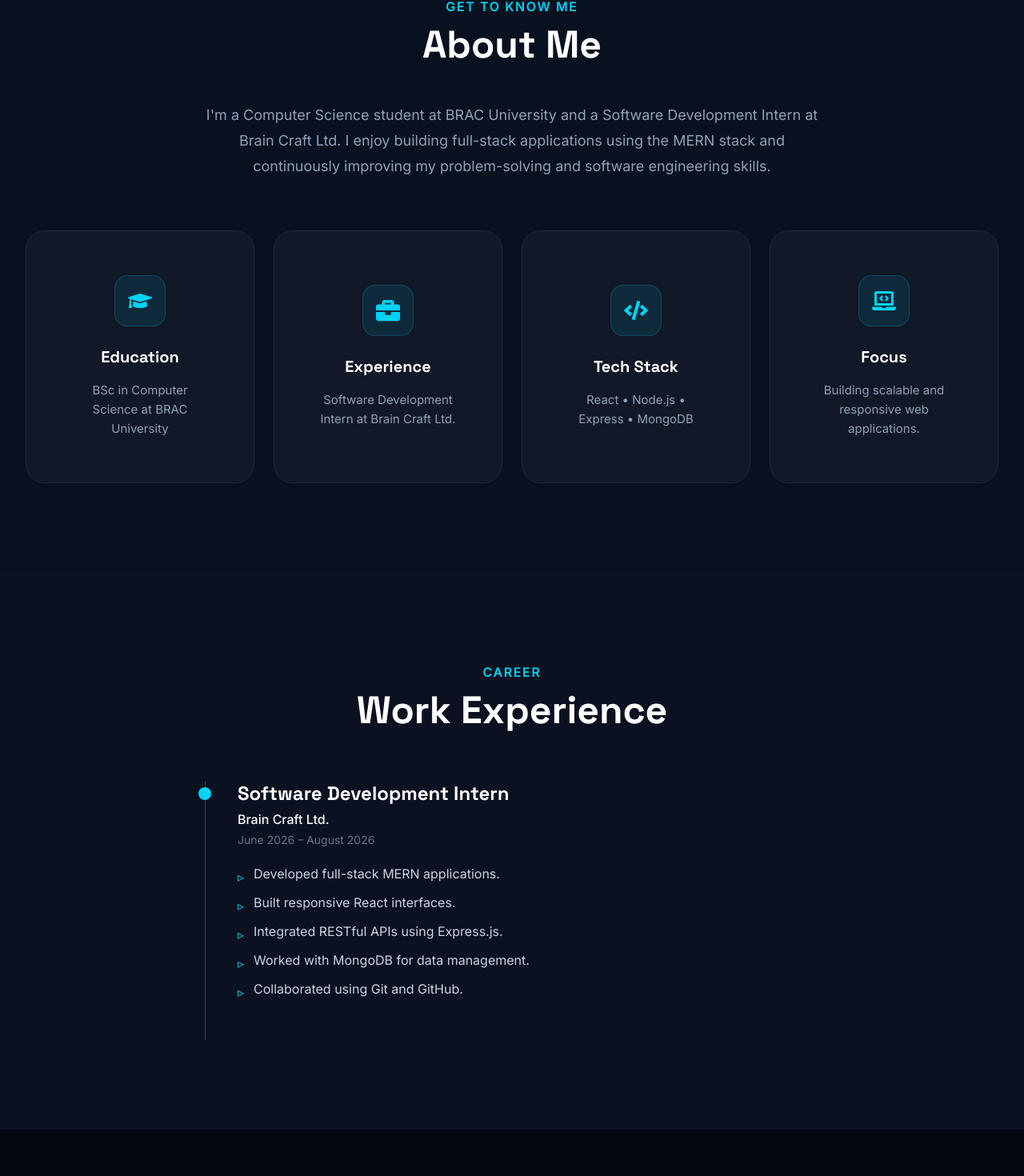
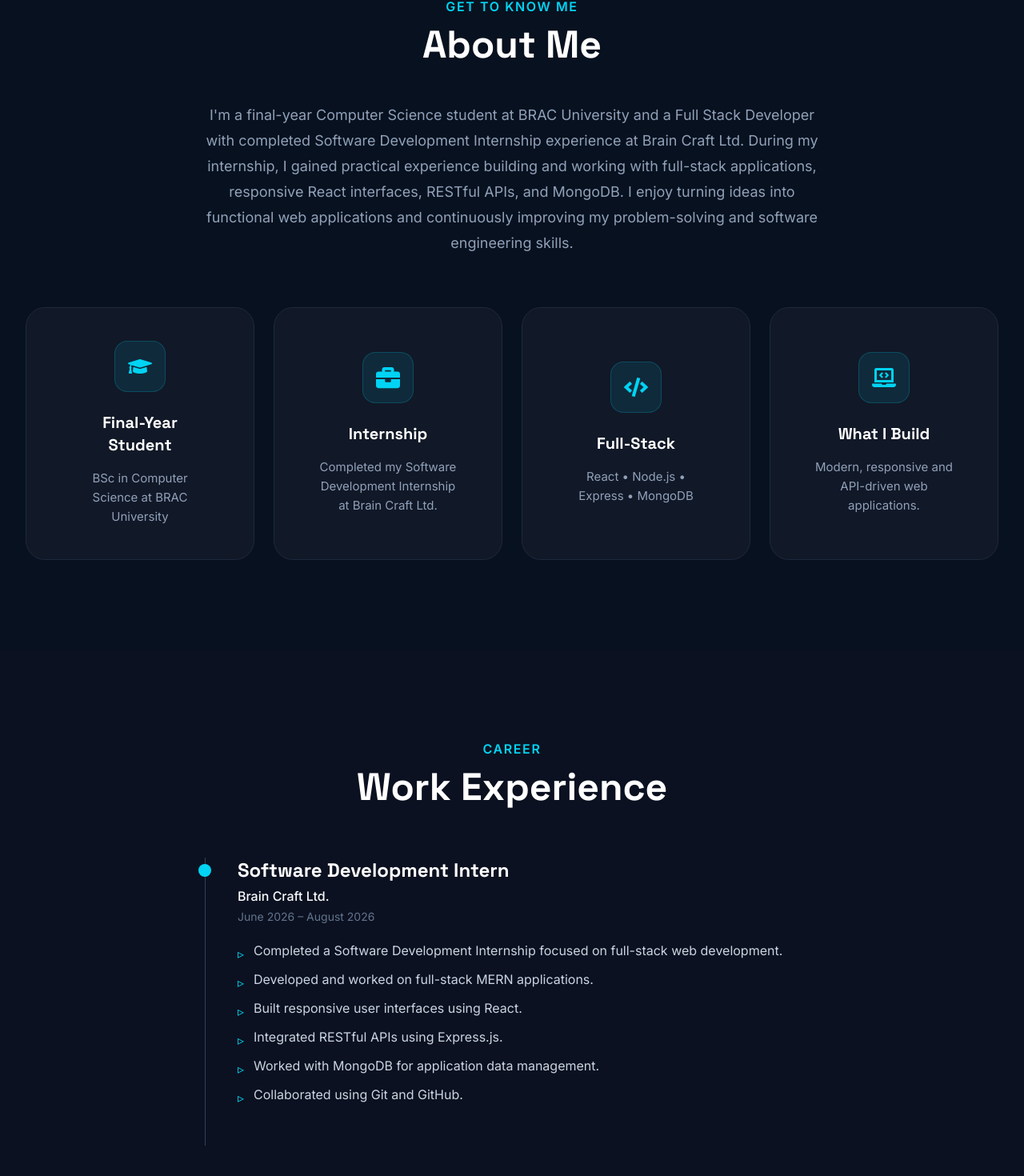
Before and after one commit to fahimsna/portfolio, a React (Vite) app: page / in a window 1280 px wide. Shown: the part 916-2386 px from the top of the page at 80% size. Built offline with nearby package versions, Linux system fonts and the light colour scheme.

Commit message:
Updated about.jsx

```diff
--- a/src/data/portfolioData.js
+++ b/src/data/portfolioData.js
@@ -2,7 +2,7 @@ const portfolioData = {
   personal: {
     name: "Fahim Shahriar Nur",
     title: "Full Stack Developer",
-    subtitle: "Computer Science Student & Software Development Intern",
+    subtitle: "Final-Year Computer Science Student & Full Stack Developer",
     location: "Dhaka, Bangladesh",
 
     email: "YOUR_EMAIL@gmail.com",
@@ -14,12 +14,12 @@ const portfolioData = {
     resume: "/resume.pdf",
 
     heroDescription:
-      "I build secure, scalable, and responsive web applications using React, Node.js, Express.js, and MongoDB. I enjoy solving real-world problems with clean architecture and modern UI.",
+      "I build secure, scalable, and responsive web applications using React, Node.js, Express.js, and MongoDB. As a final-year Computer Science student with completed software development internship experience, I enjoy solving real-world problems through clean architecture, modern UI, and practical full-stack development.",
   },
 
   about: {
     description:
-      "I'm a Computer Science student at BRAC University and a Software Development Intern at Brain Craft Ltd. I enjoy building full-stack applications using the MERN stack and continuously improving my problem-solving and software engineering skills.",
+      "I'm a final-year Computer Science student at BRAC University and a Full Stack Developer with completed Software Development Internship experience at Brain Craft Ltd. During my internship, I gained practical experience building and working with full-stack applications, responsive React interfaces, RESTful APIs, and MongoDB. I enjoy turning ideas into functional web applications and continuously improving my problem-solving and software engineering skills.",
   },
 
   experience: [
@@ -29,10 +29,11 @@ const portfolioData = {
       role: "Software Development Intern",
       duration: "June 2026 – August 2026",
       responsibilities: [
-        "Developed full-stack MERN applications.",
-        "Built responsive React interfaces.",
+        "Completed a Software Development Internship focused on full-stack web development.",
+        "Developed and worked on full-stack MERN applications.",
+        "Built responsive user interfaces using React.",
         "Integrated RESTful APIs using Express.js.",
-        "Worked with MongoDB for data management.",
+        "Worked with MongoDB for application data management.",
         "Collaborated using Git and GitHub.",
       ],
     },
@@ -70,36 +71,115 @@ const portfolioData = {
     {
       title: "NexPlay",
       description:
-        "Entertainment discovery platform with authentication, dashboards, campaign management, and REST APIs.",
+        "A full-stack entertainment platform featuring authentication, content discovery, dashboards, API-driven functionality, and a responsive modern interface.",
 
-      tech: ["React", "Node.js", "Express", "MongoDB", "Tailwind"],
+      tech: [
+        "React",
+        "Vite",
+        "Tailwind CSS",
+        "Node.js",
+        "Express.js",
+        "MongoDB",
+        "Mongoose",
+        "REST API",
+        "Axios",
+        "JWT",
+      ],
 
-      github: "",
-      live: "",
+      github: "https://github.com/fahimsna/NexPlay",
+      live: "https://nex-play-mu.vercel.app/",
       image: "",
     },
 
     {
       title: "Disaster Management System",
       description:
-        "Disaster response platform featuring donation management, volunteers, authentication, and role-based access.",
+        "A full-stack disaster relief coordination platform featuring authentication, campaign management, volunteer coordination, donation management, and Stripe-powered payments.",
 
-      tech: ["React", "Express", "MongoDB", "Stripe"],
+      tech: [
+        "React",
+        "Vite",
+        "Tailwind CSS",
+        "Node.js",
+        "Express.js",
+        "MongoDB",
+        "Mongoose",
+        "Stripe",
+        "Axios",
+        "JWT",
+      ],
 
-      github: "",
-      live: "",
+      github: "https://github.com/fahimsna/disaster-relief-coordination-system",
+      live: "https://disaster-relief-coordination-system-steel.vercel.app/",
       image: "",
     },
 
     {
-      title: "Part-Time Job Portal",
+      title: "Gontobbo",
       description:
-        "MERN-based job portal connecting students and employers with authentication and CRUD functionality.",
+        "A full-stack web application built with React and Node.js featuring a responsive interface, authentication, REST APIs, and MongoDB-based application functionality.",
 
-      tech: ["React", "Express", "MongoDB"],
+      tech: [
+        "React",
+        "Vite",
+        "Tailwind CSS",
+        "Node.js",
+        "Express.js",
+        "MongoDB",
+        "REST API",
+        "Axios",
+        "JWT",
+      ],
 
       github: "",
-      live: "",
+      live: "https://gontobbo-chi.vercel.app/",
+      image: "",
+    },
+
+    {
+      title: "StudentMS",
+      description:
+        "A student management system designed to organize and manage student information through a responsive React interface and a Node.js, Express, and MongoDB backend.",
+
+      tech: [
+        "React",
+        "Vite",
+        "Tailwind CSS",
+        "JavaScript",
+        "Node.js",
+        "Express.js",
+        "MongoDB",
+        "Mongoose",
+        "REST API",
+        "Axios",
+      ],
+
+      github: "",
+      live: "https://student-management-system-mocha-gamma.vercel.app/",
+      image: "",
+    },
+
+    {
+      title: "To Do List App",
+      description:
+        "A responsive productivity application for creating and managing everyday tasks, built with React, JavaScript, and Tailwind CSS.",
+
+      tech: ["React", "Vite", "JavaScript", "Tailwind CSS", "CSS3"],
+
+      github: "",
+      live: "https://to-do-list-app-pi-steel.vercel.app/",
+      image: "",
+    },
+
+    {
+      title: "Rock Paper Scissors",
+      description:
+        "An interactive browser-based Rock Paper Scissors game built with HTML, CSS, and JavaScript, featuring a simple and responsive gameplay experience.",
+
+      tech: ["HTML5", "CSS3", "JavaScript"],
+
+      github: "",
+      live: "https://rock-paper-scissors-zeta-dun.vercel.app/",
       image: "",
     },
   ],
--- a/src/sections/About/About.jsx
+++ b/src/sections/About/About.jsx
@@ -16,23 +16,23 @@ const About = () => {
   const cards = [
     {
       icon: FaGraduationCap,
-      title: "Education",
+      title: "Final-Year Student",
       text: "BSc in Computer Science at BRAC University",
     },
     {
       icon: FaBriefcase,
-      title: "Experience",
-      text: "Software Development Intern at Brain Craft Ltd.",
+      title: "Internship",
+      text: "Completed my Software Development Internship at Brain Craft Ltd.",
     },
     {
       icon: FaCode,
-      title: "Tech Stack",
+      title: "Full-Stack",
       text: "React • Node.js • Express • MongoDB",
     },
     {
       icon: FaLaptopCode,
-      title: "Focus",
-      text: "Building scalable and responsive web applications.",
+      title: "What I Build",
+      text: "Modern, responsive and API-driven web applications.",
     },
   ];
 
@@ -43,10 +43,20 @@ const About = () => {
 
         {/* About Description */}
         <motion.p
-          initial={{ opacity: 0, y: 25 }}
-          whileInView={{ opacity: 1, y: 0 }}
-          transition={{ duration: 0.6 }}
-          viewport={{ once: true }}
+          initial={{
+            opacity: 0,
+            y: 25,
+          }}
+          whileInView={{
+            opacity: 1,
+            y: 0,
+          }}
+          transition={{
+            duration: 0.6,
+          }}
+          viewport={{
+            once: true,
+          }}
           className="
             mx-auto
             max-w-3xl
@@ -59,16 +69,16 @@ const About = () => {
           {portfolioData.about.description}
         </motion.p>
 
-        {/* Four Equal Cards */}
+        {/* About Cards */}
         <div
           className="
             mt-16
             grid
             grid-cols-1
+            items-stretch
             gap-6
             md:grid-cols-2
             lg:grid-cols-4
-            items-stretch
           "
         >
           {cards.map((card, index) => {
```
